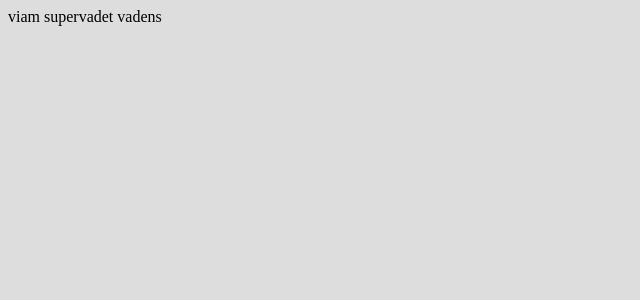
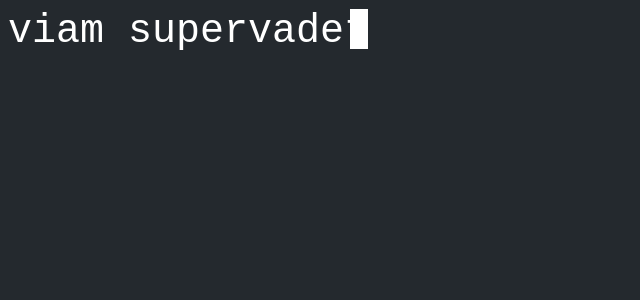
Before and after one commit to awhyah/react-ui-boilerplate, a React app: page / in a window 1280 px wide. Shown: the top 300 px of the page, without its empty margins (0-640 px from the left). Built offline with nearby package versions, Linux system fonts and the light colour scheme; the HTML template or start-up script is replaced by a standard one.

Commit message:
Set up essentials

```diff
--- a/package.json
+++ b/package.json
@@ -18,6 +18,7 @@
     "@babel/core": "^7.4.3",
     "@babel/preset-env": "^7.4.3",
     "@babel/preset-react": "^7.0.0",
+    "autoprefixer": "^9.5.1",
     "babel-loader": "^8.0.5",
     "css-loader": "^2.1.1",
     "eslint": "^5.16.0",
@@ -27,7 +28,9 @@
     "eslint-plugin-react": "^7.12.4",
     "less": "^3.9.0",
     "less-loader": "^4.1.0",
+    "postcss-loader": "^3.0.0",
     "style-loader": "^0.23.1",
+    "stylelint": "^10.0.1",
     "webpack": "^4.30.0",
     "webpack-cli": "^3.3.1",
     "webpack-dev-server": "^3.3.1"
--- /dev/null
+++ b/postcss.config.js
@@ -0,0 +1,5 @@
+module.exports = {
+  plugins: [
+    require('autoprefixer'),
+  ],
+};
--- a/src/App.jsx
+++ b/src/components/App.jsx
@@ -1,13 +1,14 @@
 import React from 'react';
 import { Provider } from 'react-redux';
-import createStore from './store';
+import configureStore from '../store/configureStore.js';
+import Inscription from './Inscription.jsx';
 
-const store = createStore();
+const store = configureStore();
 
 function App() {
   return (
     <Provider store={store}>
-      <span>viam supervadet vadens</span>
+      <Inscription />
     </Provider>
   );
 }
--- /dev/null
+++ b/src/components/Inscription.jsx
@@ -0,0 +1,45 @@
+import React, {
+  useState, useEffect,
+} from 'react';
+
+import styles from './Inscription.less';
+
+const PRINT_INTERVAL = 150;
+
+export default function Inscription() {
+  const [quote, setQuote] = useState('viam supervadet vadens');
+
+  useEffect(() => {
+    const charArray = quote.split('');
+    const accumulatedChars = [];
+    let depth = Math.round(Math.random() * 10 + 1);
+    let action = 'deleting';
+
+    setInterval(() => {
+      if (action === 'deleting') {
+        const char = charArray.pop();
+        accumulatedChars.push(char);
+        depth -= 1;
+
+        if (depth === 0) {
+          action = 'typing';
+        }
+      } else if (action === 'typing') {
+        charArray.push(accumulatedChars.pop());
+
+        if (!accumulatedChars.length) {
+          depth = Math.round(Math.random() * 10) + 1;
+          action = 'deleting';
+        }
+      }
+
+      setQuote(charArray.join(''));
+    }, PRINT_INTERVAL);
+  }, []);
+
+  return (
+    <div className={styles.Inscription}>
+      <span className={styles.quote}>{quote}</span>
+    </div>
+  );
+}
--- a/src/index.jsx
+++ b/src/index.jsx
@@ -1,6 +1,6 @@
 import React from 'react';
 import ReactDOM from 'react-dom';
-import App from './App.jsx';
+import App from './components/App.jsx';
 
 import './index.less';
 
--- a/src/index.less
+++ b/src/index.less
@@ -1,3 +1,16 @@
+html {
+    height: 100%;
+}
+
 body {
-    background-color: #ddd;
+    height: 100%;
+    background-color: #24292E;
+
+    #root {
+        height: 100%;
+    }
 }
+
+#root {
+    height: 100%;
+}
```
Also changed, not shown: src/store/configureStore.js (renamed from src/store/index.js), 2 other files (tests, documents, lock files or other folders).
